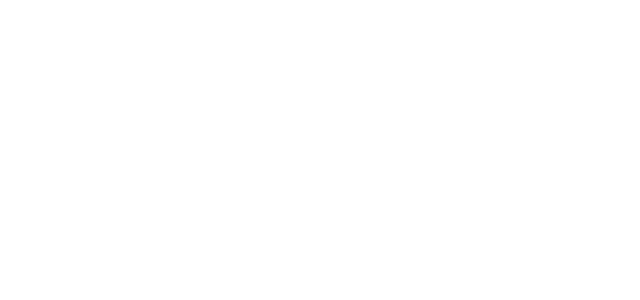
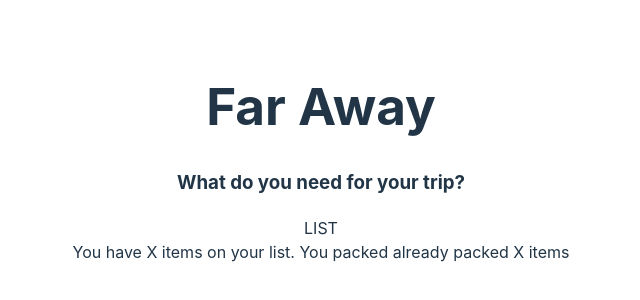
Before and after one commit to anaktas24/travel-list, a React (Vite) app in the folder travel-list/: page / in a window 1280 px wide. Shown: the part 246-546 px from the top of the page, without its empty margins (319-959 px from the left). Built offline with nearby package versions, Linux system fonts and the light colour scheme.

Commit message:
Scaffolded all functions

```diff
--- a/travel-list/src/App.jsx
+++ b/travel-list/src/App.jsx
@@ -1,13 +1,30 @@
-
 import './App.css'
 
 function App() {
 
   return (
-    <>
-
-    </>
+    <div>
+      <Logo/>
+      <Form/>
+      <List/>
+      <Stats/>
+    </div>
   )
 }
 
+function Logo(){
+  return <h1> Far Away</h1>
+}
+function Form(){
+  return <div> <h3>What do you need for your trip?</h3></div>
+}
+function List(){
+  return <div>LIST</div>
+}
+function Stats(){
+  return <footer> You have X items on your list. You packed already packed X items</footer>
+}
+
+
+
 export default App
```
